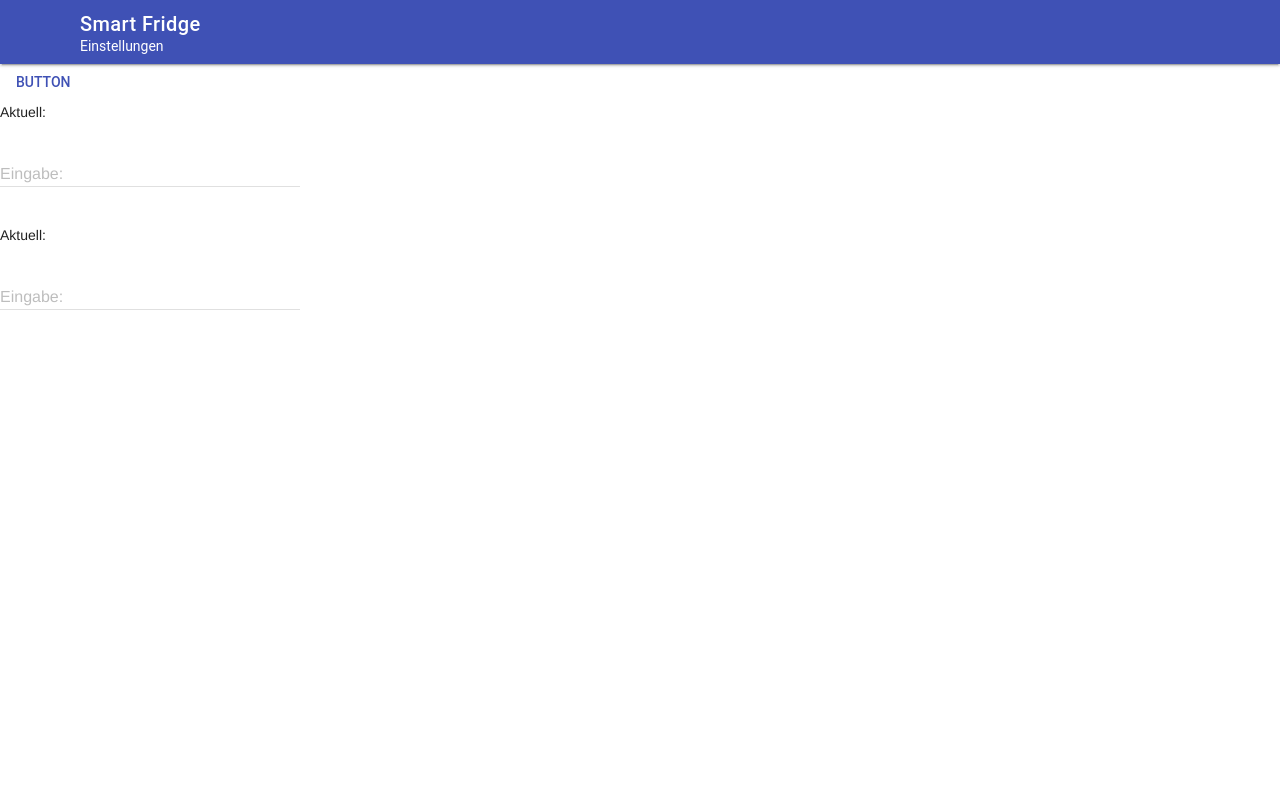
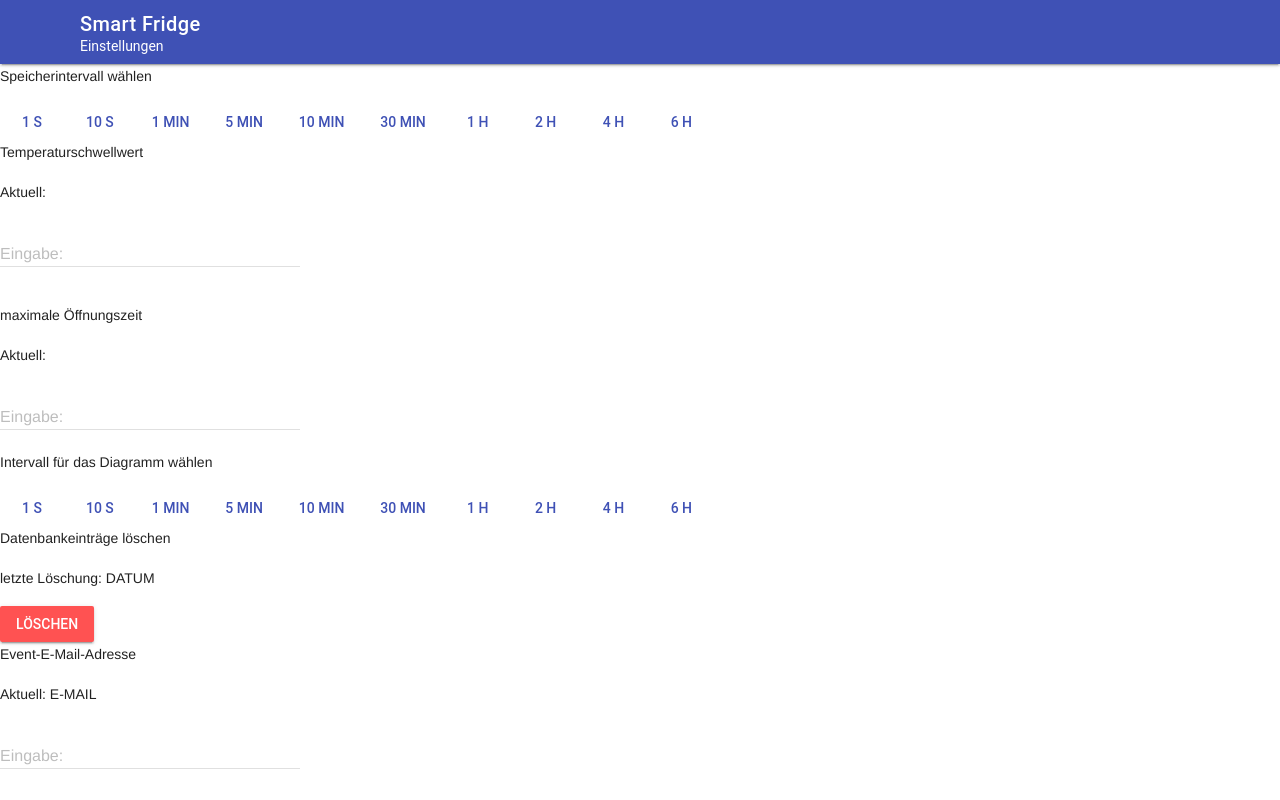
Before and after one commit to MayarAnon/SmartFridge, a plain HTML site: page Frontend HTML/Einstellungen.html in a window 1280 px wide. Drawn offline with nearby package versions, Linux system fonts and the light colour scheme.

Commit message:
Erste Version des HTML fertig

```diff
--- a/Frontend HTML/Einstellungen.html
+++ b/Frontend HTML/Einstellungen.html
@@ -5,7 +5,7 @@
     <meta http-equiv="X-UA-Compatible" content="IE=edge">
     <meta name="viewport" content="width=device-width, initial-scale=1.0">
     <link rel="stylesheet" href="https://fonts.googleapis.com/icon?family=Material+Icons">
-    <link rel="stylesheet" href="https://code.getmdl.io/1.3.0/material.indigo-pink.min.css">
+    <link rel="stylesheet" href="https://code.getmdl.io/1.3.0/material.indigo-red.min.css" />
     <script defer src="https://code.getmdl.io/1.3.0/material.min.js"></script>
     <title>Einstellungen</title>
 </head>
@@ -41,13 +41,42 @@
       <div class="page-content">
         <!-- Hier kommt der Inhalt der Seite hin-->
         <!--Speicherintervall auswählen-->
-        <table>
-            <button class="mdl-button mdl-js-button mdl-button--primary" id="">
-                Button
-                </button>
-        </table>
+        <div>
+          <p>Speicherintervall wählen</p>
+            <button class="mdl-button mdl-js-button mdl-button--primary" id="1sButtonSpeicher">
+              1 s
+            </button>
+            <button class="mdl-button mdl-js-button mdl-button--primary" id="10sButtonSpeicher">
+              10 s
+            </button>
+            <button class="mdl-button mdl-js-button mdl-button--primary" id="1minButtonSpeicher">
+              1 min
+            </button>
+            <button class="mdl-button mdl-js-button mdl-button--primary" id="5minButtonSpeicher">
+              5 min
+            </button>
+            <button class="mdl-button mdl-js-button mdl-button--primary" id="10minButtonSpeicher">
+              10 min
+            </button>
+            <button class="mdl-button mdl-js-button mdl-button--primary" id="30minButtonSpeicher">
+              30 min
+            </button>
+            <button class="mdl-button mdl-js-button mdl-button--primary" id="1hButtonSpeicher">
+              1 h
+            </button>
+            <button class="mdl-button mdl-js-button mdl-button--primary" id="2hButtonSpeicher">
+              2 h
+            </button>
+            <button class="mdl-button mdl-js-button mdl-button--primary" id="4hButtonSpeicher">
+              4 h
+            </button>
+            <button class="mdl-button mdl-js-button mdl-button--primary" id="6hButtonSpeicher">
+              6 h
+            </button>
+          </div>
         <!--Temperaturschwellwert anzeigen und Eingabefeld-->
-        <table>
+        <div>
+            <p>Temperaturschwellwert</p>
             <p>Aktuell:
                 <form action="#">
                 <div class="mdl-textfield mdl-js-textfield mdl-textfield--floating-label">
@@ -57,9 +86,10 @@
                 </div>
                 </form>
             </p>
-        </table>
+        </div>
         <!--maximale Öffnungszeit anzeigen und Eingabefeld-->
-        <table>
+        <div>
+            <p>maximale Öffnungszeit</p>
             <p>Aktuell:</p>
                 <form action="#">
                 <div class="mdl-textfield mdl-js-textfield mdl-textfield--floating-label">
@@ -68,10 +98,70 @@
                 <span class="mdl-textfield__error">Input is not a number!</span>
                 </div>
                 </form>
-        </table>
+        </div>
         <!--Intervall Diagramm auswählen-->
-
-
+        <div>
+          <p>Intervall für das Diagramm wählen</p>
+            <button class="mdl-button mdl-js-button mdl-button--primary" id="1sButtonDiagramm">
+              1 s
+            </button>
+            <button class="mdl-button mdl-js-button mdl-button--primary" id="10sButtonDiagramm">
+              10 s
+            </button>
+            <button class="mdl-button mdl-js-button mdl-button--primary" id="1minButtonDiagramm">
+              1 min
+            </button>
+            <button class="mdl-button mdl-js-button mdl-button--primary" id="5minButtonDiagramm">
+              5 min
+            </button>
+            <button class="mdl-button mdl-js-button mdl-button--primary" id="10minButtonDiagramm">
+              10 min
+            </button>
+            <button class="mdl-button mdl-js-button mdl-button--primary" id="30minButtonDiagramm">
+              30 min
+            </button>
+            <button class="mdl-button mdl-js-button mdl-button--primary" id="1hButtonDiagramm">
+              1 h
+            </button>
+            <button class="mdl-button mdl-js-button mdl-button--primary" id="2hButtonDiagramm">
+              2 h
+            </button>
+            <button class="mdl-button mdl-js-button mdl-button--primary" id="4hButtonDiagramm">
+              4 h
+            </button>
+            <button class="mdl-button mdl-js-button mdl-button--primary" id="6hButtonDiagramm">
+              6 h
+            </button>
+        </div>
+        <!--Datenbankeinträge löschen-->
+        <div>
+          <p>Datenbankeinträge löschen</p>
+          <p>letzte Löschung: DATUM</p>
+        <!-- Accent-colored raised button -->
+        <button class="mdl-button mdl-js-button mdl-button--raised mdl-button--accent" id="datenbankLöschen">
+        löschen
+        </button>
+        </div>
+        <!--Event-E-Mail-Adresse-->
+        <div>
+          <p>Event-E-Mail-Adresse</p>
+          <p>Aktuell: E-MAIL
+            <form action="#">
+            <div class="mdl-textfield mdl-js-textfield mdl-textfield--floating-label">
+            <input class="mdl-textfield__input" type="text" pattern="-?[0-9]*(\.[0-9]+)?" id="tempMax">
+            <label class="mdl-textfield__label" for="sample4">Eingabe:</label>
+            <span class="mdl-textfield__error">Input is not a number!</span>
+            </div>
+            </form>
+          </p>
+        </div>
+        <div>
+          <p>Benachrichtigungsverlauf herunterladen</p>
+          <!-- Accent-colored raised button -->
+          <button class="mdl-button mdl-js-button mdl-button--raised mdl-button--accent" id="datenbankLöschen">
+          jetzt herunterladen
+          </button>
+        </div>
       </div>
     </main>
   </div>
```
Also changed, not shown: Frontend HTML/Kamera.html (+1 -0 lines), Frontend HTML/Monitoring.html (+40 -0 lines), Frontend HTML/Startseite.html (+7 -6 lines).
